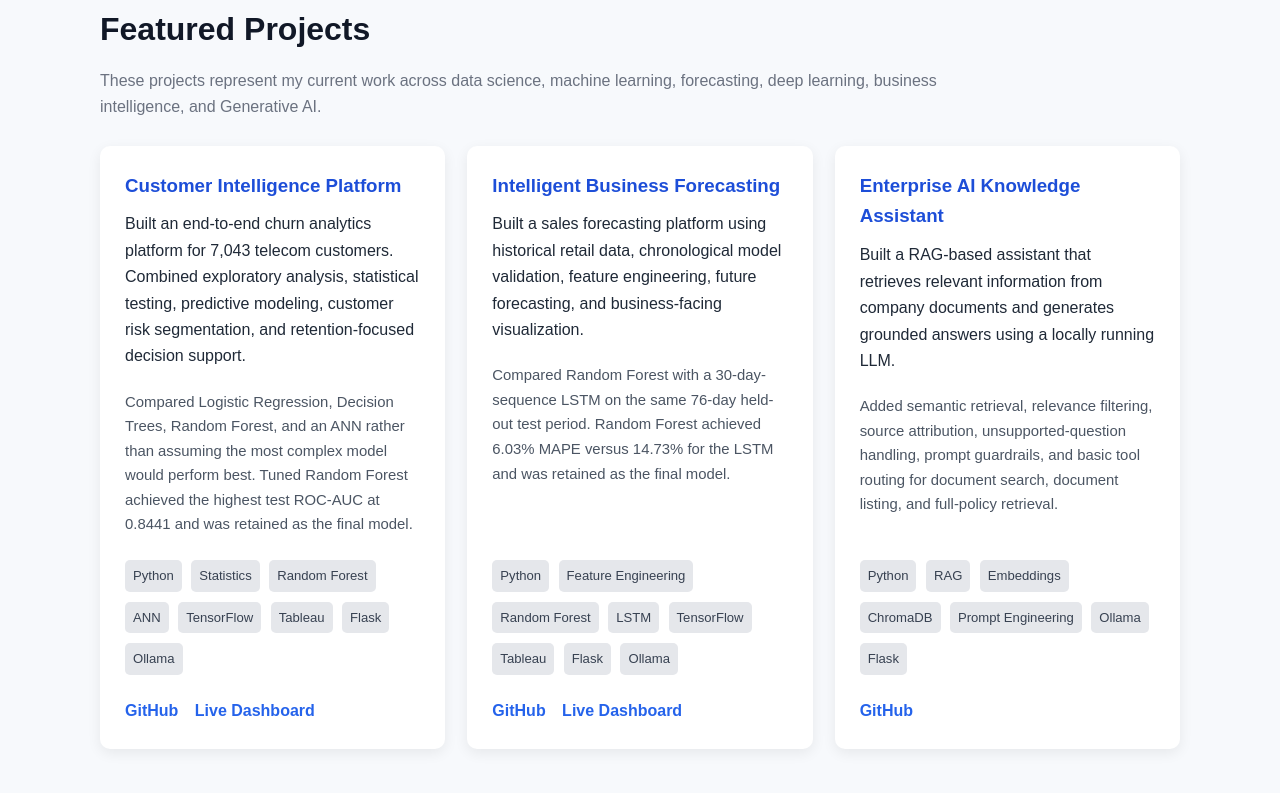
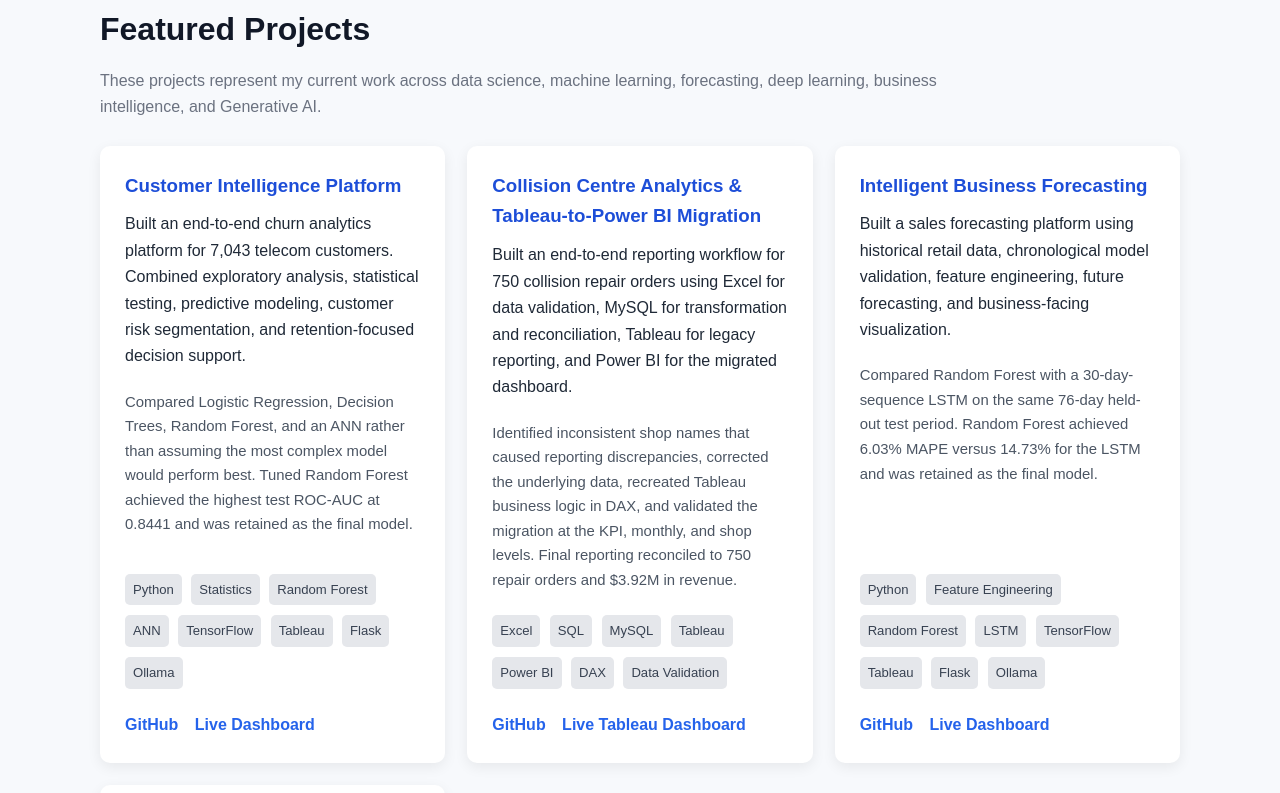
Before and after one commit to SG29uofa/SG29uofa.github.io, a plain HTML site: page index.html in a window 1280 px wide. Shown: the part 1657-2450 px from the top of the page. Drawn offline with Linux system fonts and the light colour scheme.

Commit message:
Update index.html

```diff
--- a/index.html
+++ b/index.html
@@ -217,7 +217,6 @@
   </style>
 </head>
 
-
 <body>
 
   <!-- HERO -->
@@ -337,7 +336,7 @@
       <div class="skills-card">
         <h3>Visualization & BI</h3>
         <p>
-          Tableau, Power BI, Excel Dashboards, Matplotlib, Seaborn
+          Tableau, Power BI, Excel Dashboards, DAX, Matplotlib, Seaborn
         </p>
       </div>
 
@@ -420,6 +419,54 @@
 
       <div class="project-card">
 
+        <h3>Collision Centre Analytics & Tableau-to-Power BI Migration</h3>
+
+        <p>
+          Built an end-to-end reporting workflow for 750 collision repair
+          orders using Excel for data validation, MySQL for transformation
+          and reconciliation, Tableau for legacy reporting, and Power BI
+          for the migrated dashboard.
+        </p>
+
+        <p class="project-result">
+          Identified inconsistent shop names that caused reporting
+          discrepancies, corrected the underlying data, recreated Tableau
+          business logic in DAX, and validated the migration at the KPI,
+          monthly, and shop levels. Final reporting reconciled to 750
+          repair orders and $3.92M in revenue.
+        </p>
+
+        <div class="tag-list">
+          <span class="tag">Excel</span>
+          <span class="tag">SQL</span>
+          <span class="tag">MySQL</span>
+          <span class="tag">Tableau</span>
+          <span class="tag">Power BI</span>
+          <span class="tag">DAX</span>
+          <span class="tag">Data Validation</span>
+        </div>
+
+        <div class="project-links">
+
+          <a href="https://github.com/SG29uofa/collision-centre-analytics-powerbi-migration"
+             target="_blank">
+            GitHub
+          </a>
+
+          <a href="https://public.tableau.com/app/profile/shreyash.ghagare/viz/ACX_Collision_Centre_Performance_Dashboard/ACXCollisionCentrePerformance"
+             target="_blank">
+            Live Tableau Dashboard
+          </a>
+
+        </div>
+
+      </div>
+
+
+      <!-- PROJECT 3 -->
+
+      <div class="project-card">
+
         <h3>Intelligent Business Forecasting</h3>
 
         <p>
@@ -462,7 +509,7 @@
       </div>
 
 
-      <!-- PROJECT 3 -->
+      <!-- PROJECT 4 -->
 
       <div class="project-card">
 
```
